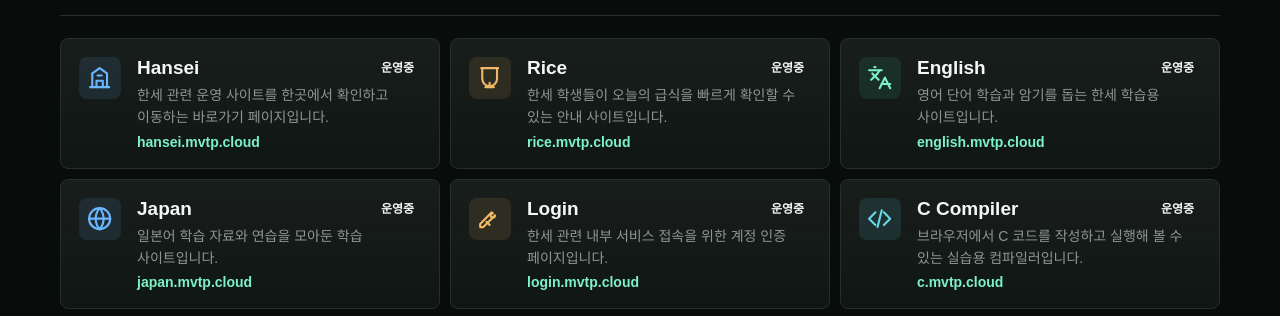
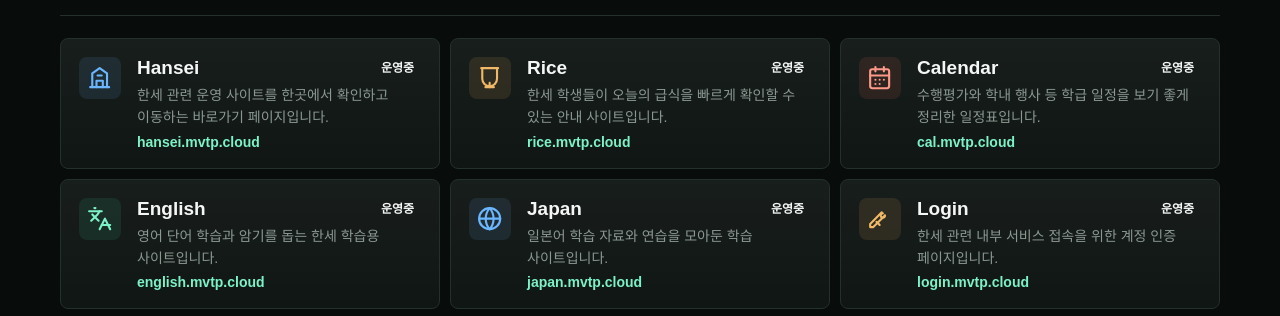
Before and after one commit to deploy103/mvtp-homepage, a website: page public/index.html in a window 1280 px wide. Shown: the part 723-1039 px from the top of the page. Drawn offline with Linux system fonts and the light colour scheme; no server answers.

Commit message:
Add class calendar service link

```diff
--- a/data/site-content.json
+++ b/data/site-content.json
@@ -9,6 +9,12 @@
     {
       "id": "rice",
       "name": "Rice",
+      "status": "운영중",
+      "state": "online"
+    },
+    {
+      "id": "calendar",
+      "name": "Calendar",
       "status": "운영중",
       "state": "online"
     },
--- a/public/index.html
+++ b/public/index.html
@@ -118,6 +118,28 @@
                 <strong>Rice</strong>
                 <span>한세 학생들이 오늘의 급식을 빠르게 확인할 수 있는 안내 사이트입니다.</span>
                 <em>rice.mvtp.cloud</em>
+              </span>
+            </a>
+
+            <a class="service-card" href="https://cal.mvtp.cloud" target="_blank" rel="noreferrer noopener" data-service-id="calendar">
+              <span class="service-status" data-service-status>운영중</span>
+              <span class="service-icon service-icon-coral">
+                <svg viewBox="0 0 24 24" aria-hidden="true">
+                  <path d="M8 2v4" />
+                  <path d="M16 2v4" />
+                  <rect x="3" y="4" width="18" height="18" rx="2" />
+                  <path d="M3 10h18" />
+                  <path d="M8 14h.01" />
+                  <path d="M12 14h.01" />
+                  <path d="M16 14h.01" />
+                  <path d="M8 18h.01" />
+                  <path d="M12 18h.01" />
+                </svg>
+              </span>
+              <span class="service-copy">
+                <strong>Calendar</strong>
+                <span>수행평가와 학내 행사 등 학급 일정을 보기 좋게 정리한 일정표입니다.</span>
+                <em>cal.mvtp.cloud</em>
               </span>
             </a>
 
--- a/server.js
+++ b/server.js
@@ -55,6 +55,7 @@ const defaultSiteContent = {
   serviceStatuses: [
     { id: "hansei", name: "Hansei", status: "운영중", state: "online" },
     { id: "rice", name: "Rice", status: "운영중", state: "online" },
+    { id: "calendar", name: "Calendar", status: "운영중", state: "online" },
     { id: "english", name: "English", status: "운영중", state: "online" },
     { id: "japan", name: "Japan", status: "운영중", state: "online" },
     { id: "login", name: "Login", status: "운영중", state: "online" },
```
